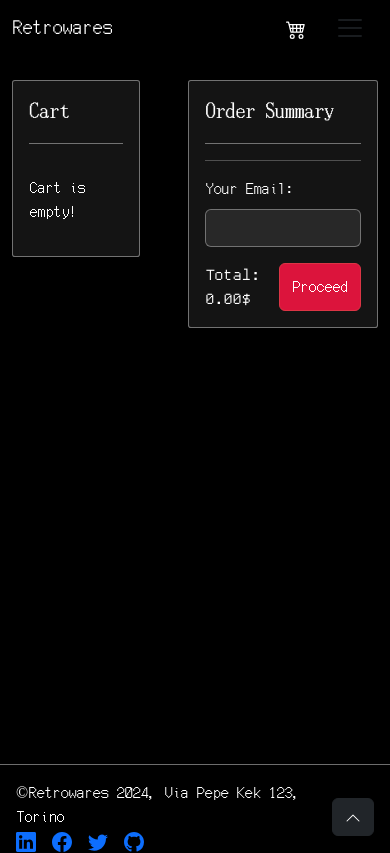
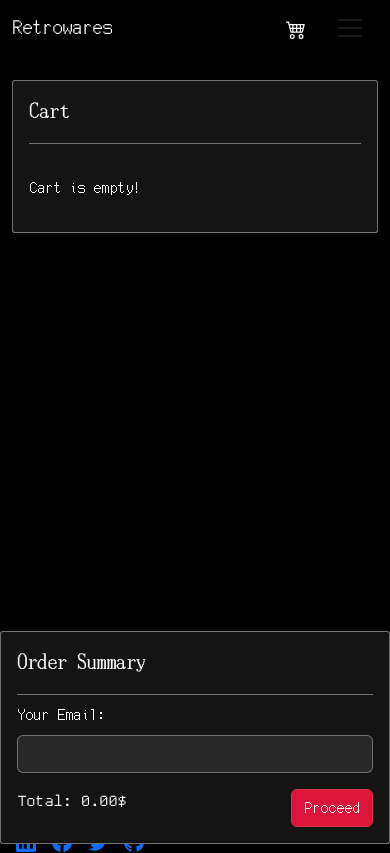
Before and after one commit to valkqt/Retrowares-Frontend, a React (Vite) app: page /checkout in a window 390 px wide. Built offline with nearby package versions, Linux system fonts and the light colour scheme.

Commit message:
checkout responsive

```diff
--- a/src/components/Footer/Footer.module.css
+++ b/src/components/Footer/Footer.module.css
@@ -4,6 +4,7 @@
     height: 80px;
     background-color: black;
     padding: 1rem;
+    position: static;
 
     border-top: 1px solid rgba(155, 155, 155, 0.705)
 }
--- a/src/pages/checkout/CheckoutPage.module.css
+++ b/src/pages/checkout/CheckoutPage.module.css
@@ -18,6 +18,28 @@
     overflow-y: auto;
 }
 
+.OrderRecap {
+    flex-grow: 1;
+    position: relative;
+}
+
+.DisplayedOnDesktop {
+    display: block;
+}
+
+@media screen and (max-width: 768px) {
+    .OrderRecap {
+        position: fixed;
+        width: 100%;
+        bottom: 0;
+        left: 0;
+    }
+
+    .DisplayedOnDesktop {
+        display: none;
+    }
+}
+
 .ItemRecap {
     display: flex;
     flex-direction: column;
--- a/src/pages/checkout/CheckoutPage.tsx
+++ b/src/pages/checkout/CheckoutPage.tsx
@@ -74,10 +74,10 @@
                 }
                 )}
             </ div>
-            <div className="flex-grow-1">
+            <div className={css.OrderRecap}>
                 <div className="CustomCard">
                     <h2 className="darkHeader">Order Summary</h2>
-                    <div>
+                    <div className={css.DisplayedOnDesktop}>
                         {cart.map(i => {
                             return (
                                 <div className="flexBetween gap-5" key={i.productId}>
@@ -98,7 +98,7 @@
                             }
                         });
                     }}>
-                        <hr />
+                        <hr className={css.DisplayedOnDesktop} />
                         <FormLabel>Your Email:</FormLabel>
                         <FormControl type="email" onChange={(e) => setEmail(e.target.value)} className="d-block" required/>
                         <div className="flexBetween mt-3">
--- a/src/pages/products/ProductPage.module.css
+++ b/src/pages/products/ProductPage.module.css
@@ -68,8 +68,6 @@
 .ScreenshotContainer {
   display: flex;
   gap: 3rem;
-
-
 }
 
 @media screen and (max-width: 768px) {
```
